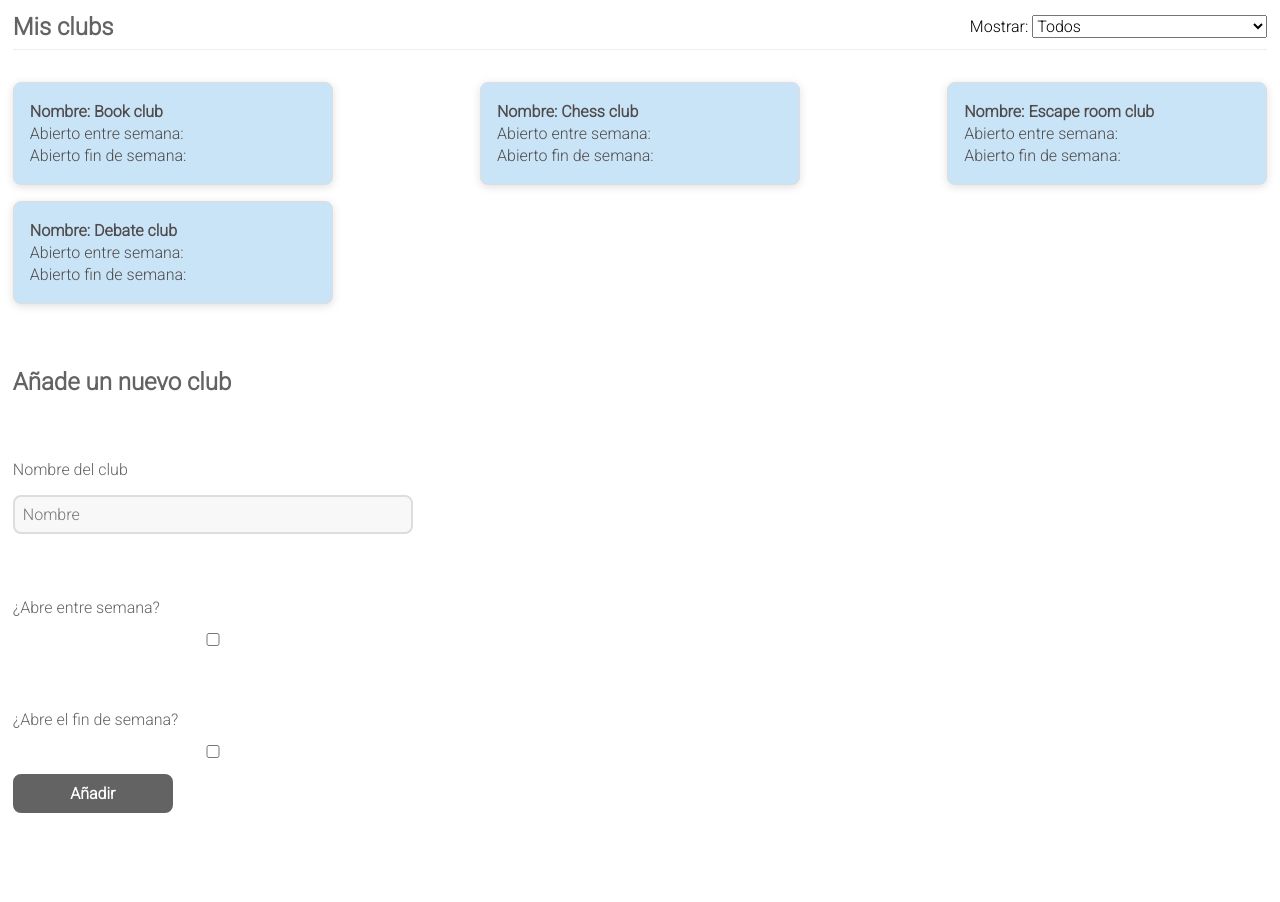
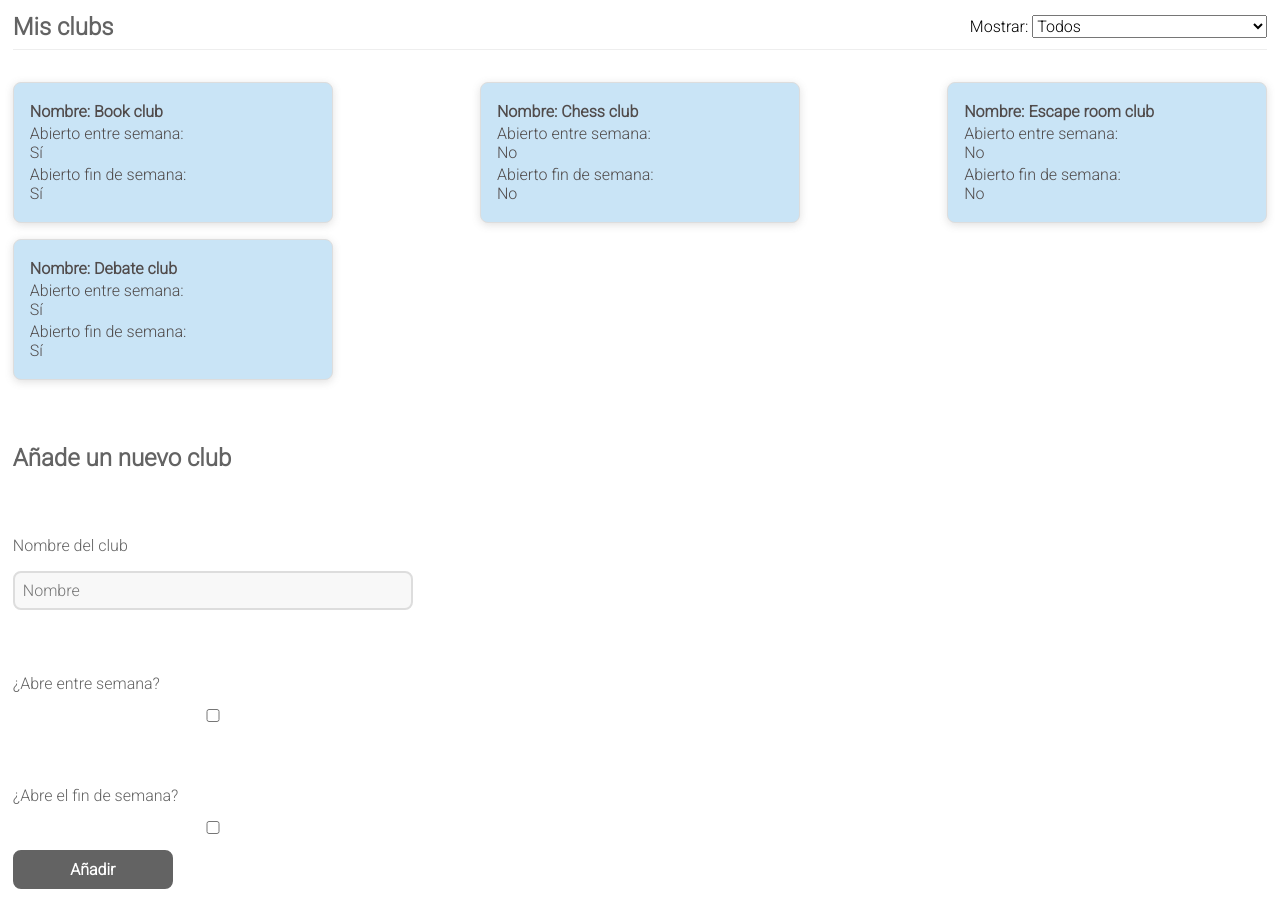
Before and after one commit to Adalab/modulo-3-evaluacion-intermedia-patricuismart, a React (Create React App) app: page / in a window 1280 px wide. Before the commit the page ends 826 px from the top, so only its background shows below. Built offline with nearby package versions, Linux system fonts and the light colour scheme.

Commit message:
Add open ternario in html

```diff
--- a/src/components/App.js
+++ b/src/components/App.js
@@ -13,10 +13,14 @@ function App() {
     <li key={index} className="club__item">
       <p className="club__name">Nombre: {oneClub.name}</p>
       <p className="club__week">
-        <label className="club__label">Abierto entre semana:</label>
+        <label className="club__label">
+          Abierto entre semana: {oneClub.openOnWeekdays ? 'Sí' : 'No'}
+        </label>
       </p>
       <p className="club__weekend">
-        <label className="club__label">Abierto fin de semana:</label>
+        <label className="club__label">
+          Abierto fin de semana: {oneClub.openOnWeekdays ? 'Sí' : 'No'}
+        </label>
       </p>
     </li>
   ));
@@ -55,6 +59,7 @@ function App() {
             type="checkbox"
             name="week"
             id="week"
+            checked=""
           />
           <label className="new-club__option">¿Abre el fin de semana?</label>
           <input
@@ -62,6 +67,7 @@ function App() {
             type="checkbox"
             name="weekend"
             id="weekend"
+            checked=""
           />
 
           <input className="new-club__btn" type="submit" value="Añadir" />
```
